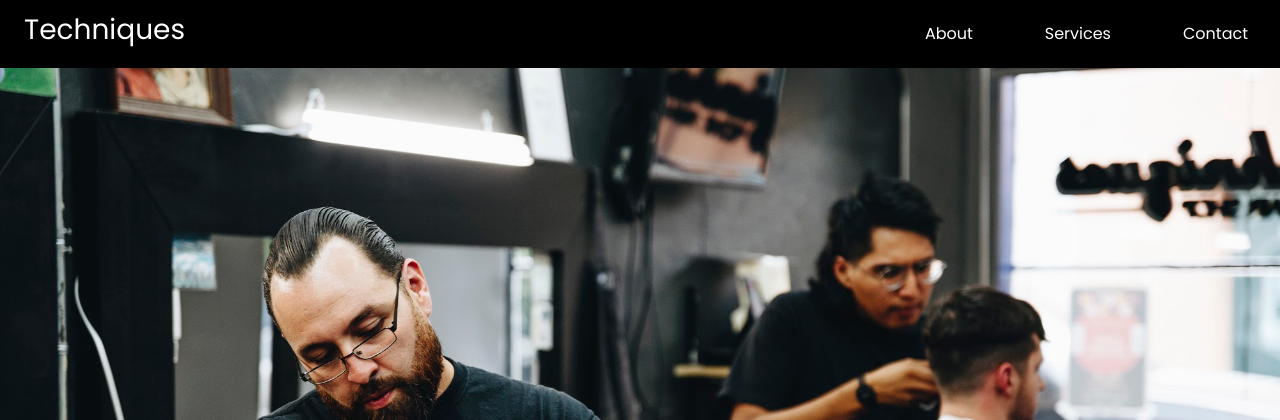
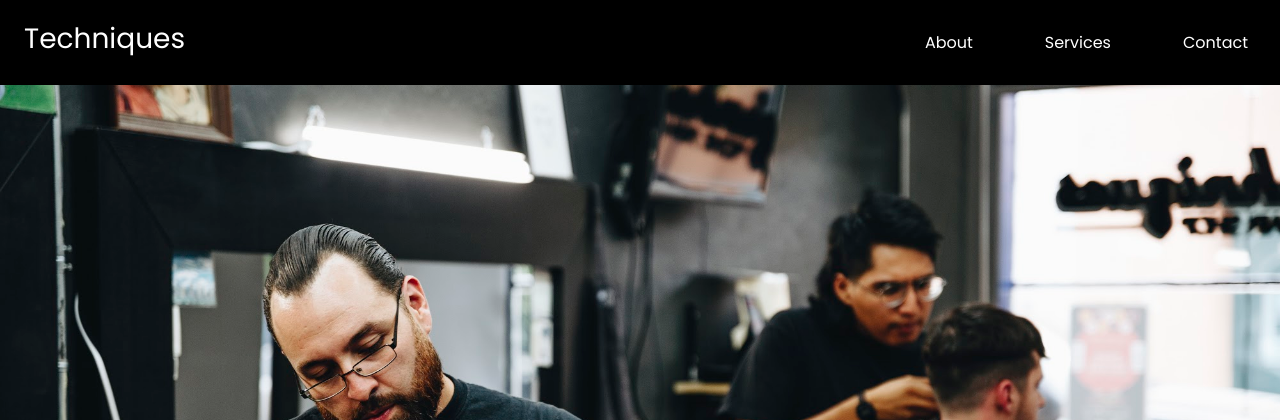
Before and after one commit to vvictorious/barber_shop_website, a PHP site: page / in a window 1280 px wide. Shown: the top 420 px of the page. Run offline with PHP 8.4, Linux system fonts and the light colour scheme; some libraries are stand-ins or nearby versions.

Commit message:
trying to make this work

```diff
--- a/style.css
+++ b/style.css
@@ -17,6 +17,8 @@ body {
 
 .navbar {
 	background: black;
+	  min-height: 85px;
+	  height: auto !important;
 }
 
 
```
